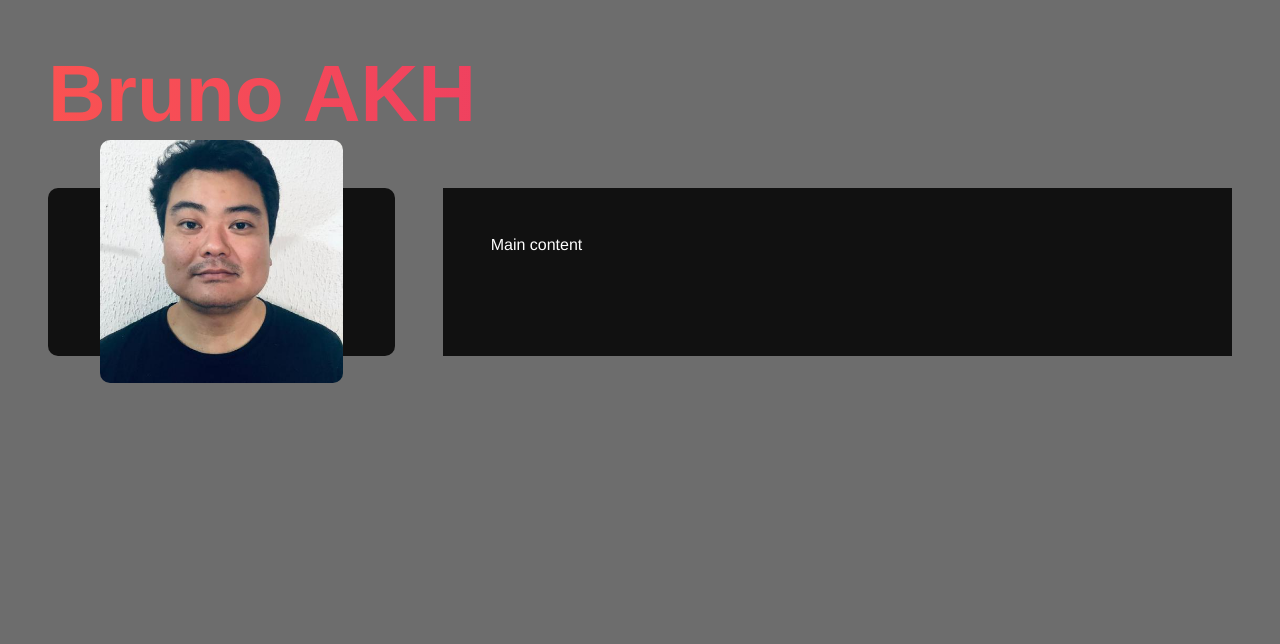
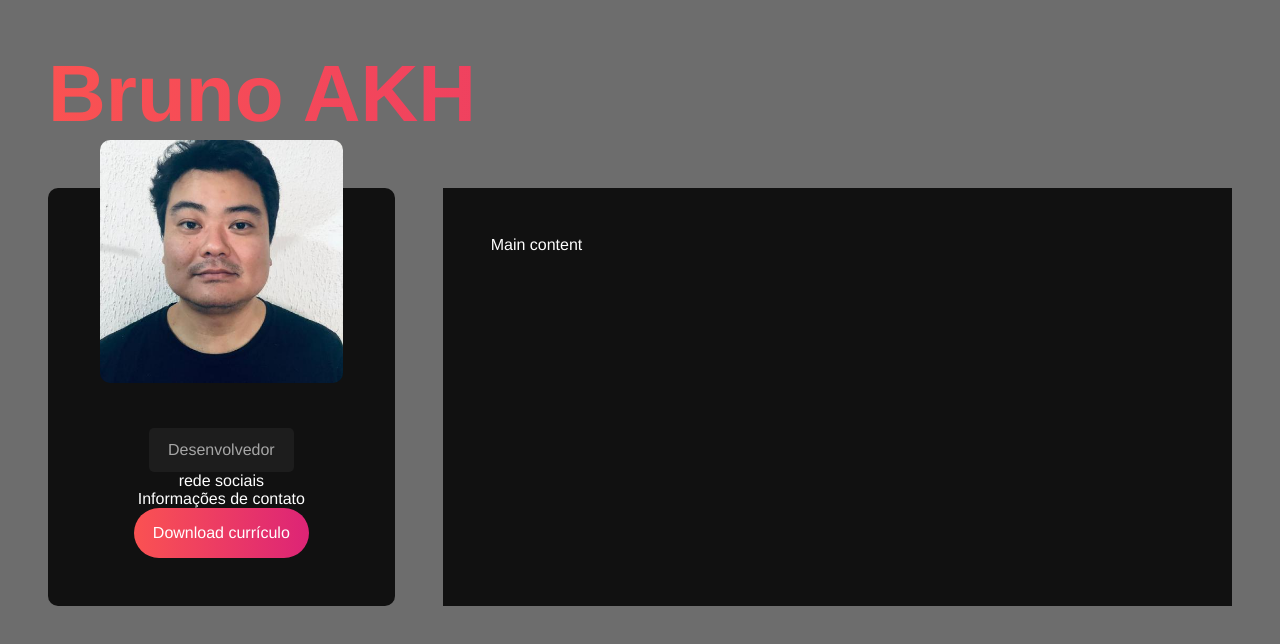
Before and after one commit to japajow/react_sass, a React (Vite) app: page / in a window 1280 px wide. Shown: the top 644 px of the page. Built offline with nearby package versions, Linux system fonts and the light colour scheme.

Commit message:
Terminando o estilo do sidebar.sass

```diff
--- a/src/styles/components/sidebar.sass
+++ b/src/styles/components/sidebar.sass
@@ -1,5 +1,5 @@
 @use '../variables'
-
+@use '../mixins'
 #sidebar
     background-color: variables.$bg-color
     flex: 1 1 0
@@ -16,3 +16,13 @@
         border-radius: variables.$container-border-radius
         position: absolute
         top: -3rem
+
+    .title
+        color: variables.$text-color-secondary
+        background-color: variables.$bg-color-secondary
+        border-radius: variables.$card-border-radius
+        margin-top: 12rem
+        padding: .8rem 1.2rem
+
+    .btn
+        @include mixins.btn
--- a/src/styles/mixins.sass
+++ b/src/styles/mixins.sass
@@ -0,0 +1,8 @@
+@use 'variables'
+
+@mixin btn
+  padding: 1rem 1.2rem
+  color: variables.$text-color
+  background: variables.$gradient
+  text-decoration: none
+  border-radius: 3rem
--- a/src/styles/variables.sass
+++ b/src/styles/variables.sass
@@ -8,3 +8,4 @@
 $container-border-radius: 10px
 $card-border-radius: 5px
 $gradient: linear-gradient(90deg, rgba(250,82,82,1) 0%, rgba(221,36,118,1) 100%)
+$background: #3d3d3d
```
Also changed, not shown: 1 other file (tests, documents, lock files or other folders).
